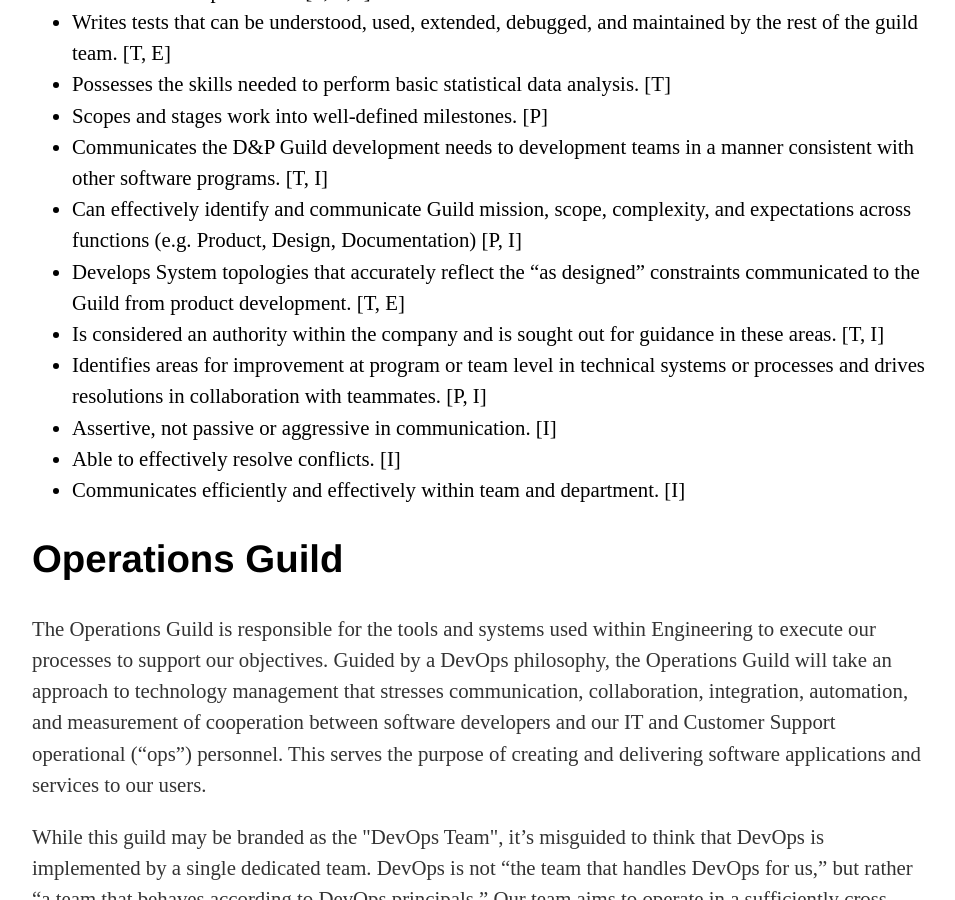
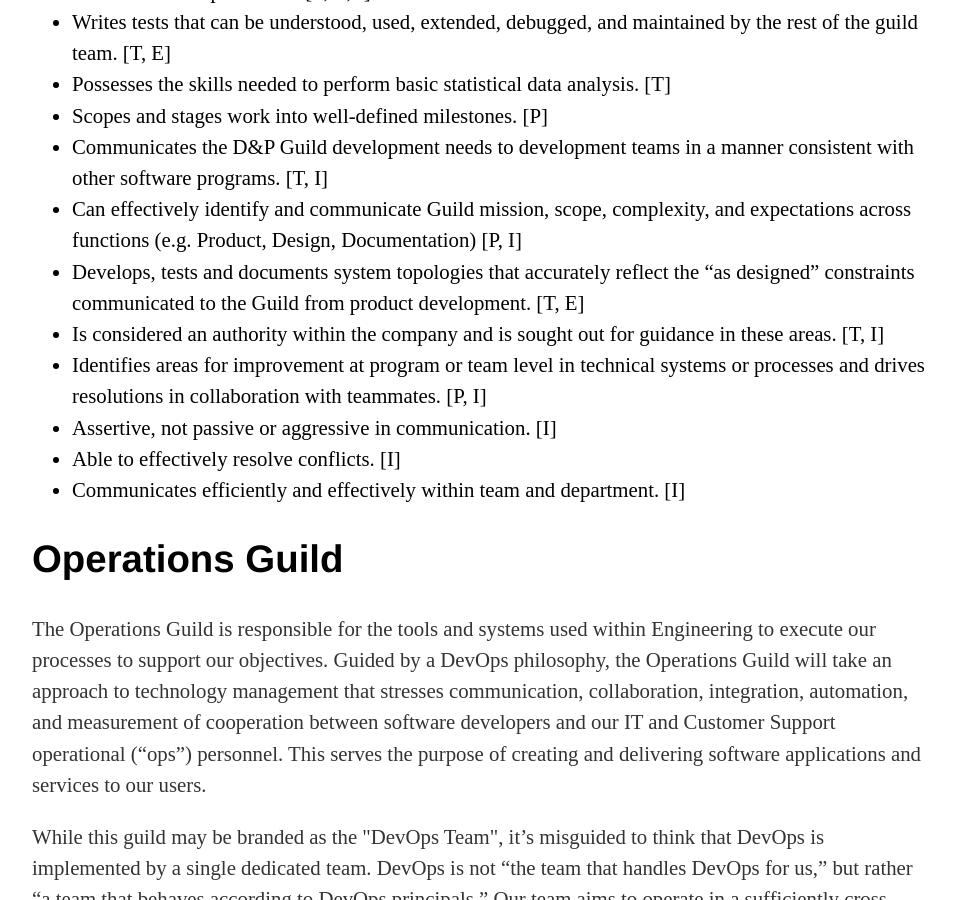
Before and after one commit to OSIEng/osieng.github.io, a Jekyll site: the page built from guilds/index.html, in a window 1280 px wide and 900 px high, scrolled down 5567 px. Shown: the whole window, without its empty margins (160-1115 px from the left). Built offline with Jekyll 4.4.1, drawn with Linux system fonts in a browser that asks for light colours; some of the changed text lies outside the part shown.

```diff
--- a/guilds/index.html
+++ b/guilds/index.html
@@ -108,7 +108,7 @@
 		<li>Scopes and stages work into well-defined milestones. [P]</li>
 		<li>Communicates the D&P Guild development needs to development teams in a manner consistent with other software programs. [T, I]</li>
 		<li>Can effectively identify and communicate Guild mission, scope, complexity, and expectations across functions (e.g. Product, Design, Documentation) [P, I]</li>
-		<li>Develops System topologies that accurately reflect the “as designed” constraints communicated to the Guild from product development. [T, E]</li>
+		<li>Develops, tests and documents system topologies that accurately reflect the “as designed” constraints communicated to the Guild from product development. [T, E]</li>
 		<li>Is considered an authority within the company and is sought out for guidance in these areas. [T, I]</li>
 		<li>Identifies areas for improvement at program or team level in technical systems or processes and drives resolutions in collaboration with teammates. [P, I]</li>
 		<li>Assertive, not passive or aggressive in communication. [I]</li>
```
Also changed, not shown: other parts of guilds/index.html (+1 -1 lines).
